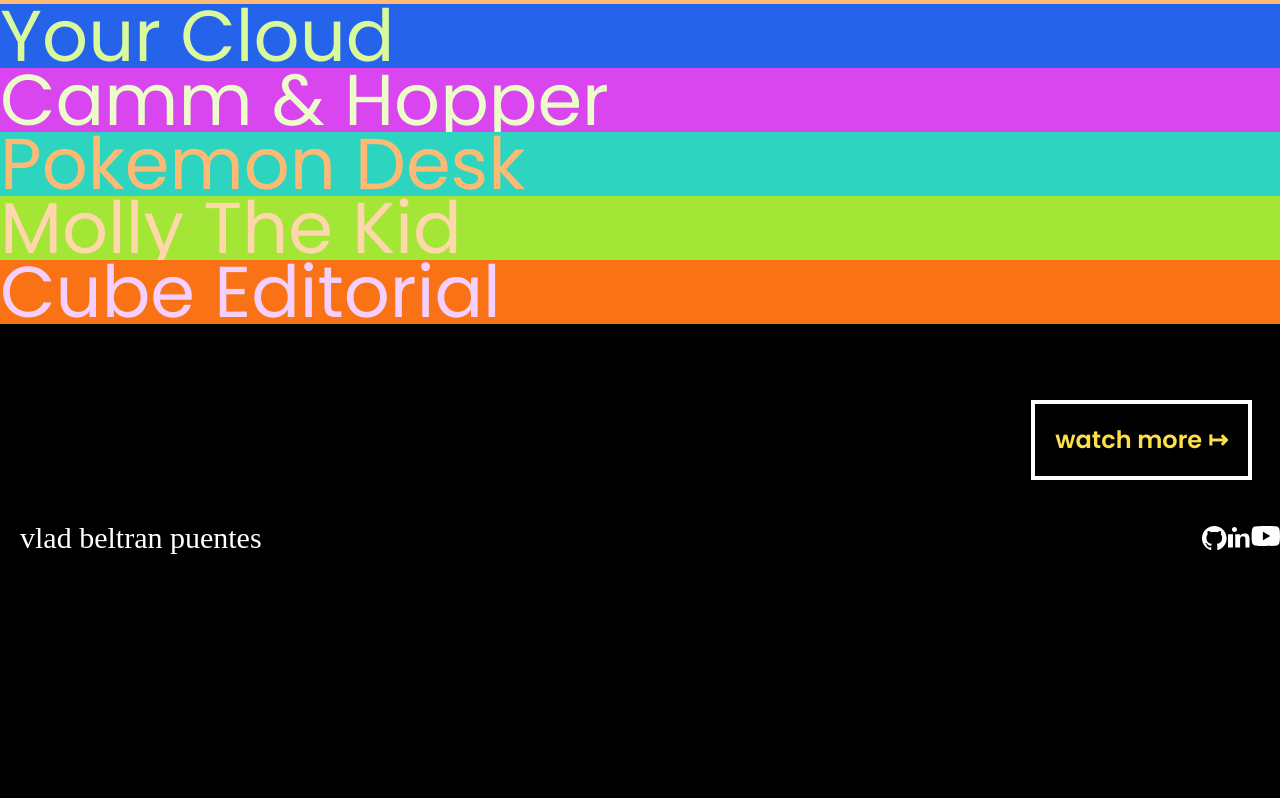
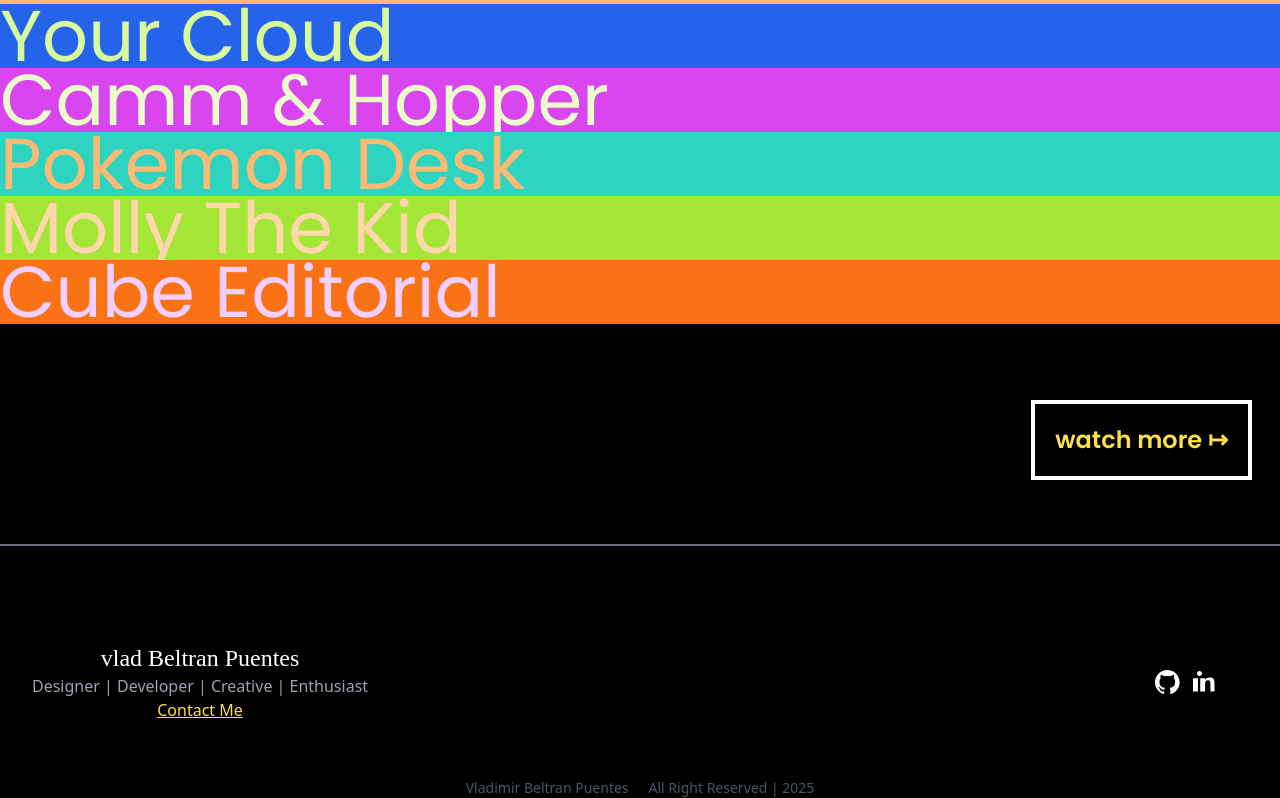
Before and after one commit to puentes-studio/PuentesApp, an Angular app: page / in a window 1280 px wide. Shown: the part 2004-2802 px from the top of the page. Before the commit the page ends 2616 px from the top, so only its background shows below. Built offline with nearby package versions, Linux system fonts and the light colour scheme; a web font is replaced by a local one.

Commit message:
footer styles done

```diff
--- a/src/app/footer/footer.component.html
+++ b/src/app/footer/footer.component.html
@@ -1,12 +1,18 @@
 <div
-  class="flex flex-col md:flex-row md:justify-between justify-center pt-10 gap-10 pb-14"
+  class="flex flex-col bg-black border-t-2 border-gray-500 mt-16 md:flex-row md:justify-between justify-center pt-24 gap-10 pb-14"
 >
-  <div class="flex items-center justify-center">
-    <a class="logo text-3xl text-white ml-5" href="#">vlad beltran puentes</a>
+  <div class="flex flex-col items-center justify-start md:ml-8">
+    <a class="logo text-2xl text-white" href="#">vlad Beltran Puentes</a>
+    <h3 class="text-gray-400 font-light">
+      Designer | Developer | Creative | Enthusiast
+    </h3>
+    <a class="text-yellow-300 font-light underline hover:text-blue-600" href=""
+      >Contact Me</a
+    >
   </div>
 
-  <div class="flex items-center justify-center gap-3">
-    <div class="social-links flex justify-center">
+  <div class="flex items-center justify-center md:mr-16">
+    <div class="social-links flex justify-center gap-3">
       <a
         href="https://github.com/puentes-studio"
         aria-label="Github"
@@ -47,29 +53,10 @@
           />
         </svg>
       </a>
-
-      <a
-        href="https://www.youtube.com/channel/UCbn1OgGei-DV7aSRo_HaAiw"
-        aria-label="Youtube"
-        target="_blank"
-        rel="noopener"
-      >
-        <svg
-          class="text-white"
-          width="29"
-          height="20"
-          viewBox="0 0 29 20"
-          fill="currentColor"
-          xmlns="http://www.w3.org/2000/svg"
-          alt="Youtube"
-        >
-          <path
-            fill-rule="evenodd"
-            clip-rule="evenodd"
-            d="M27.4896 1.52422C27.9301 1.96749 28.2463 2.51866 28.4068 3.12258C29.0004 5.35161 29.0004 10 29.0004 10C29.0004 10 29.0004 14.6484 28.4068 16.8774C28.2463 17.4813 27.9301 18.0325 27.4896 18.4758C27.0492 18.9191 26.5 19.2389 25.8972 19.4032C23.6778 20 14.8068 20 14.8068 20C14.8068 20 5.93586 20 3.71651 19.4032C3.11363 19.2389 2.56449 18.9191 2.12405 18.4758C1.68361 18.0325 1.36732 17.4813 1.20683 16.8774C0.613281 14.6484 0.613281 10 0.613281 10C0.613281 10 0.613281 5.35161 1.20683 3.12258C1.36732 2.51866 1.68361 1.96749 2.12405 1.52422C2.56449 1.08095 3.11363 0.76113 3.71651 0.596774C5.93586 0 14.8068 0 14.8068 0C14.8068 0 23.6778 0 25.8972 0.596774C26.5 0.76113 27.0492 1.08095 27.4896 1.52422ZM19.3229 10L11.9036 5.77905V14.221L19.3229 10Z"
-          />
-        </svg>
-      </a>
     </div>
   </div>
 </div>
+<div class="flex justify-center gap-5">
+  <h2 class="text-sm text-gray-600">Vladimir Beltran Puentes</h2>
+  <p class="text-sm text-gray-600">All Right Reserved | 2025</p>
+</div>
```
